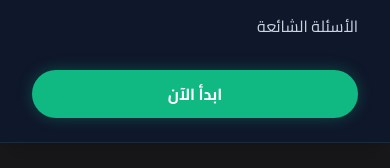
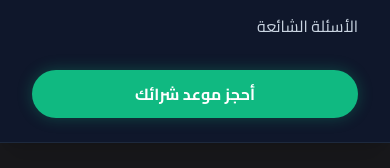
Before and after one commit to DynamicDOMinator/prosental-ecommerce-landing, a Next.js app: page / in a window 390 px wide. Both pictures are taken after a click on the button 354 px from the left and 40 px from the top of the page. Shown: the part 282-450 px from the top of the page. Built offline with nearby package versions, Linux system fonts and the light colour scheme.

Commit message:
caaaaaaaacaaaaacadcdsaa

```diff
--- a/src/components/Navbar.jsx
+++ b/src/components/Navbar.jsx
@@ -119,8 +119,16 @@ export default function Navbar() {
             ))}
           </ul>
           <div className="pt-2 px-4 pb-2">
-            <button className="w-full bg-primary-500 hover:bg-primary-600 text-white px-5 py-3 rounded-full font-bold text-base transition-all shadow-[0_0_15px_rgba(16,185,129,0.3)]">
-              ابدأ الآن
+            <button
+              onClick={() => {
+                window.open(
+                  "https://calendly.com/midoalaa12345/consultation",
+                  "_blank",
+                );
+              }}
+              className="w-full bg-primary-500 hover:bg-primary-600 text-white px-5 py-3 rounded-full font-bold text-base transition-all shadow-[0_0_15px_rgba(16,185,129,0.3)]"
+            >
+              أحجز موعد شرائك
             </button>
           </div>
         </div>
```
